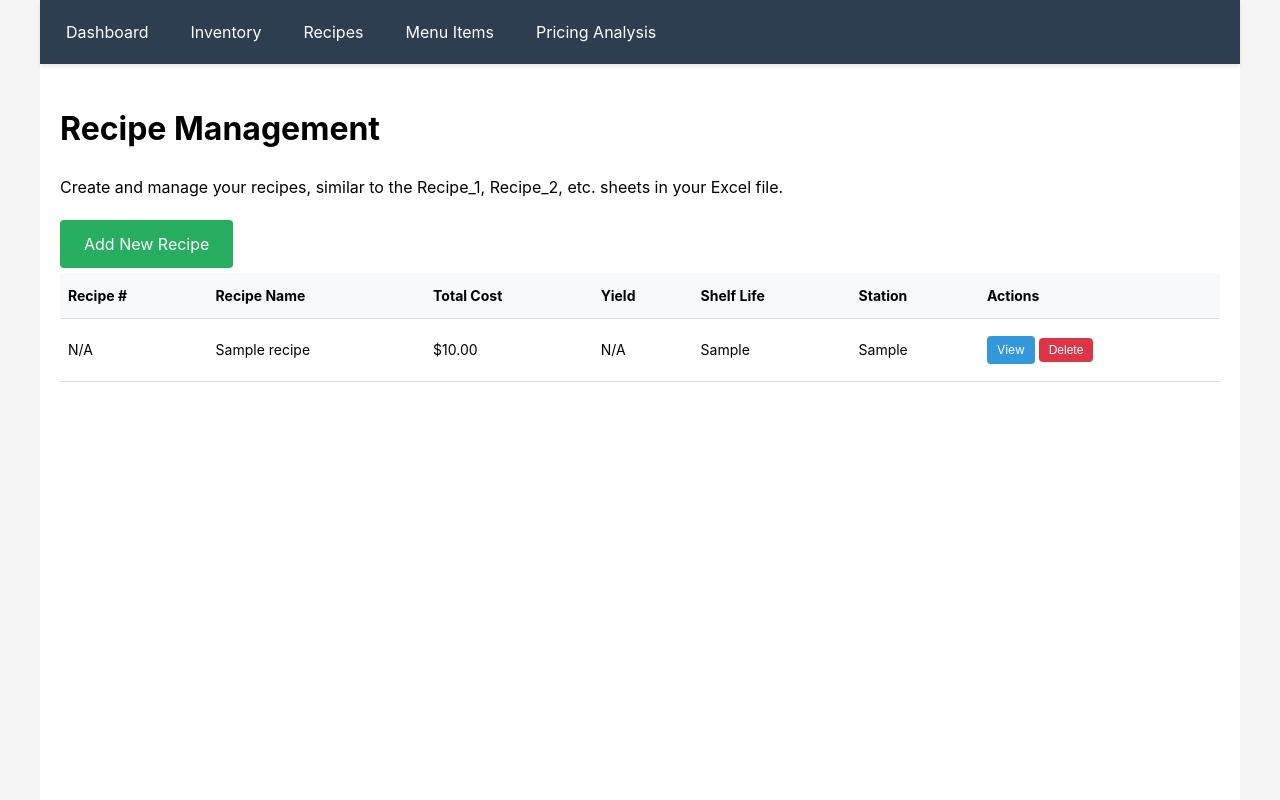
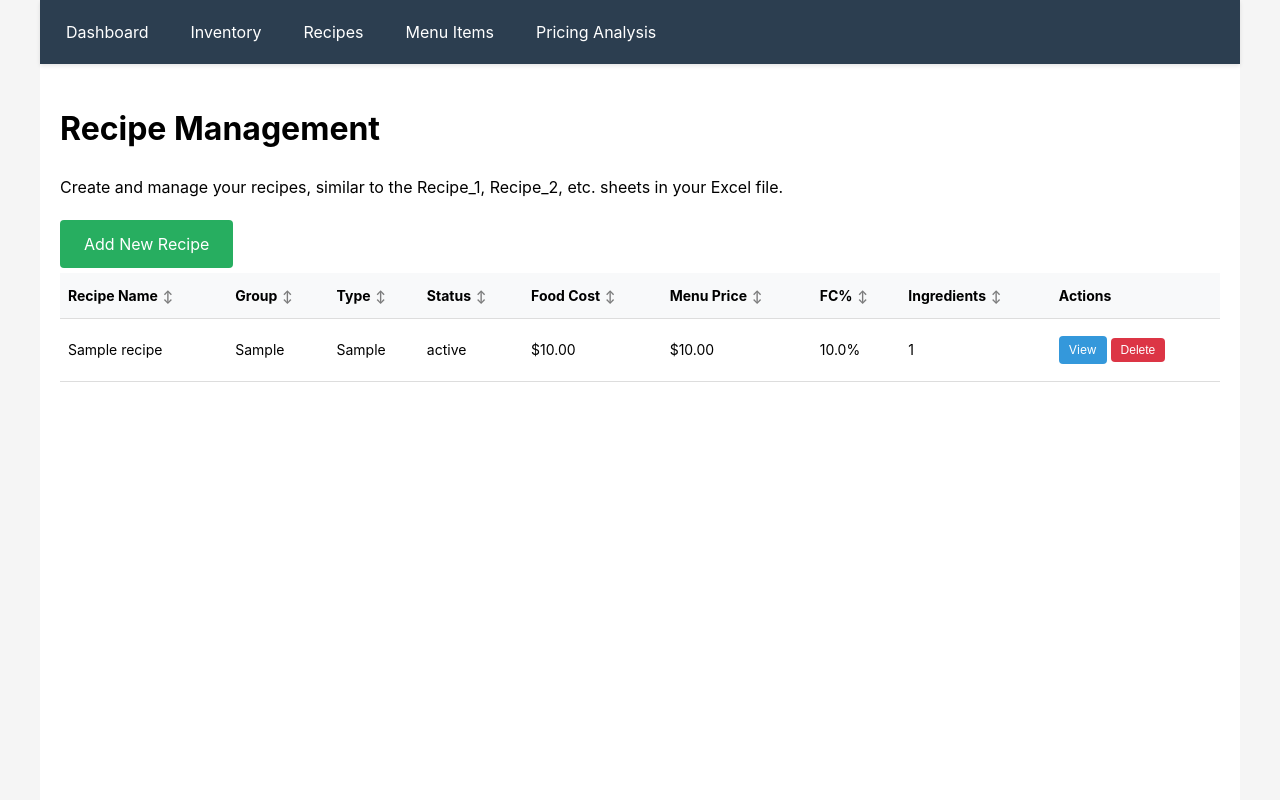
Before and after one commit to ultraheavy/lea-james-recipe-calculator, a Flask app: page /recipes in a window 1280 px wide. Run offline with Flask 3, Linux system fonts and the light colour scheme; tables that the repository leaves empty hold one stand-in row (values such as "Sample post").

Commit message:
feat: add sortable tables to all pages using shared JS/CSS
- Created reusable table-sort.js and table-sort.css
- Added sorting to inventory, recipes, and menu pages
- Smart sorting for prices, dates, percentages, and text
- Updated recipes table to show more useful columns (group, type, status, FC%)
- Visual indicators and hover effects on sortable headers

```diff
--- /dev/null
+++ b/static/css/table-sort.css
@@ -0,0 +1,23 @@
+/* Table sorting styles */
+.sort-asc .sort-indicator,
+.sort-desc .sort-indicator {
+    opacity: 1 !important;
+}
+
+.sort-asc .sort-indicator::after {
+    content: '↑' !important;
+}
+
+.sort-desc .sort-indicator::after {
+    content: '↓' !important;
+}
+
+thead th[data-sortable]:hover {
+    background-color: #f0f0f0;
+    transition: background-color 0.2s ease;
+}
+
+.sort-indicator {
+    display: inline-block;
+    transition: opacity 0.2s ease;
+}
--- /dev/null
+++ b/static/js/table-sort.js
@@ -0,0 +1,103 @@
+// Reusable table sorting functionality
+function sortTable(columnIndex, tableId = null) {
+    const table = tableId ? document.getElementById(tableId) : document.querySelector('table');
+    const tbody = table.querySelector('tbody');
+    const rows = Array.from(tbody.querySelectorAll('tr')).filter(row => !row.querySelector('td[colspan]'));
+
+    // Determine sort direction
+    const th = table.querySelectorAll('thead th')[columnIndex];
+    const isAscending = !th.classList.contains('sort-asc');
+
+    // Remove all sort indicators
+    table.querySelectorAll('thead th').forEach(header => {
+        header.classList.remove('sort-asc', 'sort-desc');
+    });
+
+    // Add sort indicator to current column
+    th.classList.add(isAscending ? 'sort-asc' : 'sort-desc');
+
+    // Sort rows
+    rows.sort((a, b) => {
+        const aCell = a.cells[columnIndex];
+        const bCell = b.cells[columnIndex];
+
+        let aValue = aCell.textContent.trim();
+        let bValue = bCell.textContent.trim();
+
+        // Handle price columns (remove $ and convert to number)
+        if (aValue.includes('$')) {
+            aValue = parseFloat(aValue.replace(/[$,]/g, '')) || 0;
+            bValue = parseFloat(bValue.replace(/[$,]/g, '')) || 0;
+        }
+        // Handle percentage columns
+        else if (aValue.includes('%')) {
+            aValue = parseFloat(aValue.replace('%', '')) || 0;
+            bValue = parseFloat(bValue.replace('%', '')) || 0;
+        }
+        // Handle date columns (various formats)
+        else if (aValue.match(/^\d{4}-\d{2}-\d{2}$/) ||
+                 aValue.match(/^\d{1,2}\/\d{1,2}\/\d{4}$/) ||
+                 aValue.match(/^\d{1,2}\/\d{1,2}\/\d{2}$/)) {
+            aValue = new Date(aValue).getTime() || 0;
+            bValue = new Date(bValue).getTime() || 0;
+        }
+        // Handle N/A and empty values
+        else if (aValue === '-' || aValue === 'N/A' || aValue === '') {
+            aValue = '';
+        }
+        if (bValue === '-' || bValue === 'N/A' || bValue === '') {
+            bValue = '';
+        }
+
+        // Numeric comparison
+        if (typeof aValue === 'number' && typeof bValue === 'number') {
+            return isAscending ? aValue - bValue : bValue - aValue;
+        }
+
+        // String comparison (empty values go to bottom)
+        if (aValue === '' && bValue !== '') return isAscending ? 1 : -1;
+        if (aValue !== '' && bValue === '') return isAscending ? -1 : 1;
+
+        return isAscending ?
+            aValue.toString().localeCompare(bValue.toString()) :
+            bValue.toString().localeCompare(aValue.toString());
+    });
+
+    // Re-append sorted rows
+    rows.forEach(row => tbody.appendChild(row));
+}
+
+// Initialize sortable tables
+function initSortableTables(tableId = null) {
+    const tables = tableId ? [document.getElementById(tableId)] : document.querySelectorAll('table');
+
+    tables.forEach(table => {
+        const headers = table.querySelectorAll('thead th');
+        headers.forEach((header, index) => {
+            // Skip the Actions column and already initialized headers
+            if (header.textContent.trim() !== 'Actions' && !header.hasAttribute('data-sortable')) {
+                header.style.cursor = 'pointer';
+                header.style.userSelect = 'none';
+                header.style.position = 'relative';
+                header.setAttribute('data-sortable', 'true');
+
+                // Create a unique handler for this table and column
+                header.onclick = () => sortTable(index, table.id);
+
+                // Add visual indicator
+                const indicator = document.createElement('span');
+                indicator.className = 'sort-indicator';
+                indicator.style.marginLeft = '5px';
+                indicator.style.fontSize = '12px';
+                indicator.style.opacity = '0.5';
+                indicator.innerHTML = '↕';
+                header.appendChild(indicator);
+            }
+        });
+    });
+}
+
+// Auto-initialize on DOM ready
+document.addEventListener('DOMContentLoaded', function() {
+    initSortableTables();
+});
--- a/templates/base.html
+++ b/templates/base.html
@@ -4,6 +4,7 @@
     <meta charset="UTF-8">
     <meta name="viewport" content="width=device-width, initial-scale=1.0">
     <title>{% block title %}Restaurant Recipe Calculator{% endblock %}</title>
+    <link rel="stylesheet" href="{{ url_for('static', filename='css/table-sort.css') }}">
     <style>
         /* Base styles */
         * { box-sizing: border-box; }
@@ -225,5 +226,6 @@
             {% block content %}{% endblock %}
         </div>
     </div>
+    <script src="{{ url_for('static', filename='js/table-sort.js') }}"></script>
 </body>
 </html>
--- a/templates/recipes.html
+++ b/templates/recipes.html
@@ -11,12 +11,14 @@
 <table>
     <thead>
         <tr>
-            <th>Recipe #</th>
             <th>Recipe Name</th>
-            <th>Total Cost</th>
-            <th>Yield</th>
-            <th>Shelf Life</th>
-            <th>Station</th>
+            <th>Group</th>
+            <th>Type</th>
+            <th>Status</th>
+            <th>Food Cost</th>
+            <th>Menu Price</th>
+            <th>FC%</th>
+            <th>Ingredients</th>
             <th>Actions</th>
         </tr>
     </thead>
@@ -24,12 +26,14 @@
         {% if recipes %}
             {% for recipe in recipes %}
             <tr>
-                <td>{{ recipe.recipe_number or 'N/A' }}</td>
                 <td>{{ recipe.recipe_name }}</td>
+                <td>{{ recipe.recipe_group or '-' }}</td>
+                <td>{{ recipe.recipe_type or 'Recipe' }}</td>
+                <td>{{ recipe.status or 'Draft' }}</td>
                 <td>${{ "%.2f"|format(recipe.food_cost or 0) }}</td>
-                <td>{{ recipe.yield_amount or 'N/A' }}</td>
-                <td>{{ recipe.shelf_life or 'N/A' }}</td>
-                <td>{{ recipe.station or 'N/A' }}</td>
+                <td>${{ "%.2f"|format(recipe.menu_price or 0) }}</td>
+                <td>{{ "%.1f"|format(recipe.food_cost_percentage or 0) }}%</td>
+                <td>{{ recipe.ingredient_count or 0 }}</td>
                 <td>
                     <a href="/recipes/{{ recipe.id }}" class="btn" style="font-size: 12px; padding: 5px 10px;">View</a>
                     <form method="POST" action="/recipes/delete/{{ recipe.id }}" style="display: inline;">
```
Also changed, not shown: templates/inventory.html (+0 -105 lines).
